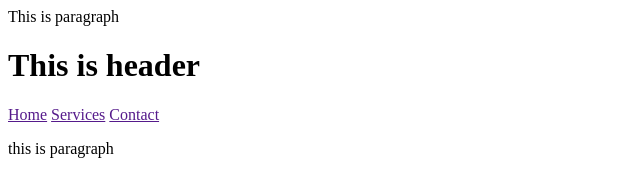
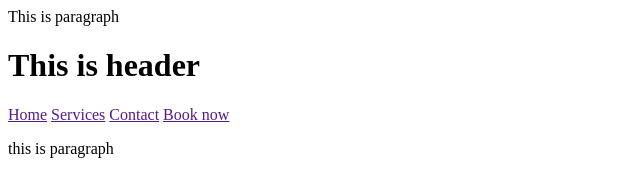
Before and after one commit to csrivatsa/htmlbasics, a plain HTML site: page index.html in a window 1280 px wide. Shown: the top 181 px of the page, without its empty margins (0-640 px from the left). Drawn offline with Linux system fonts and the light colour scheme.

Commit message:
extranav

```diff
--- a/index.html
+++ b/index.html
@@ -11,6 +11,7 @@
         <a href="">Home</a>
         <a href="">Services</a>
         <a href="">Contact</a>
+        <a href="">Book now</a>
     </nav>
     </header>
     <div id="container">
```
